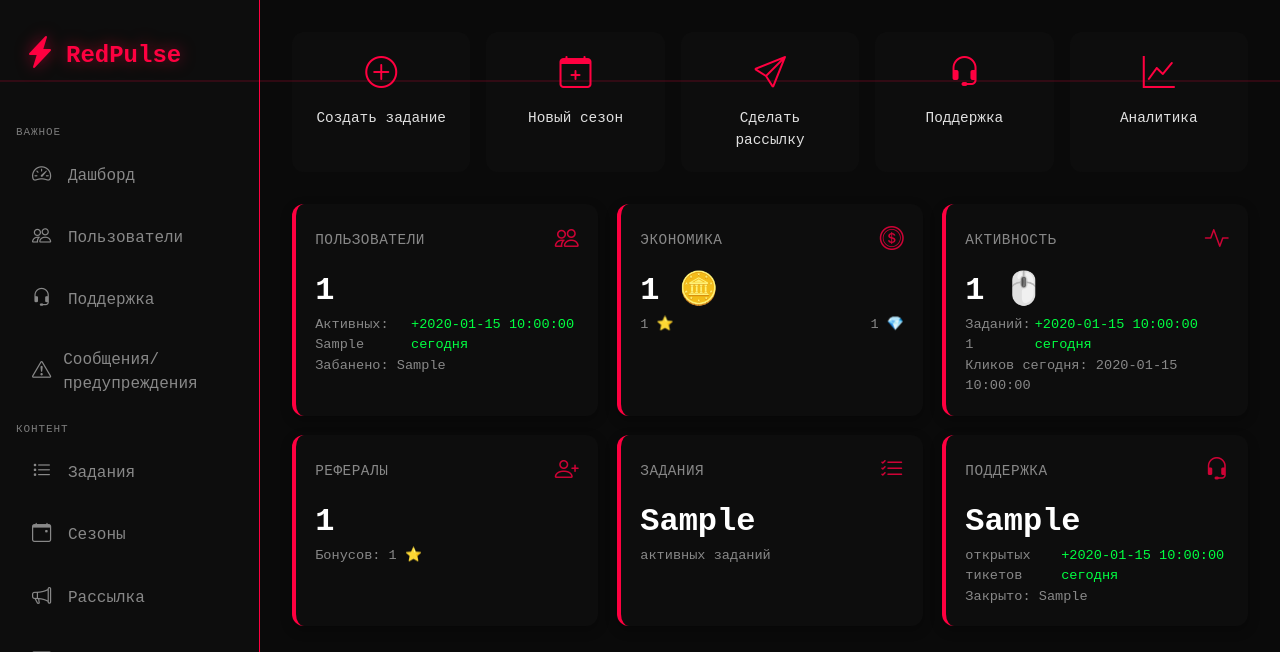
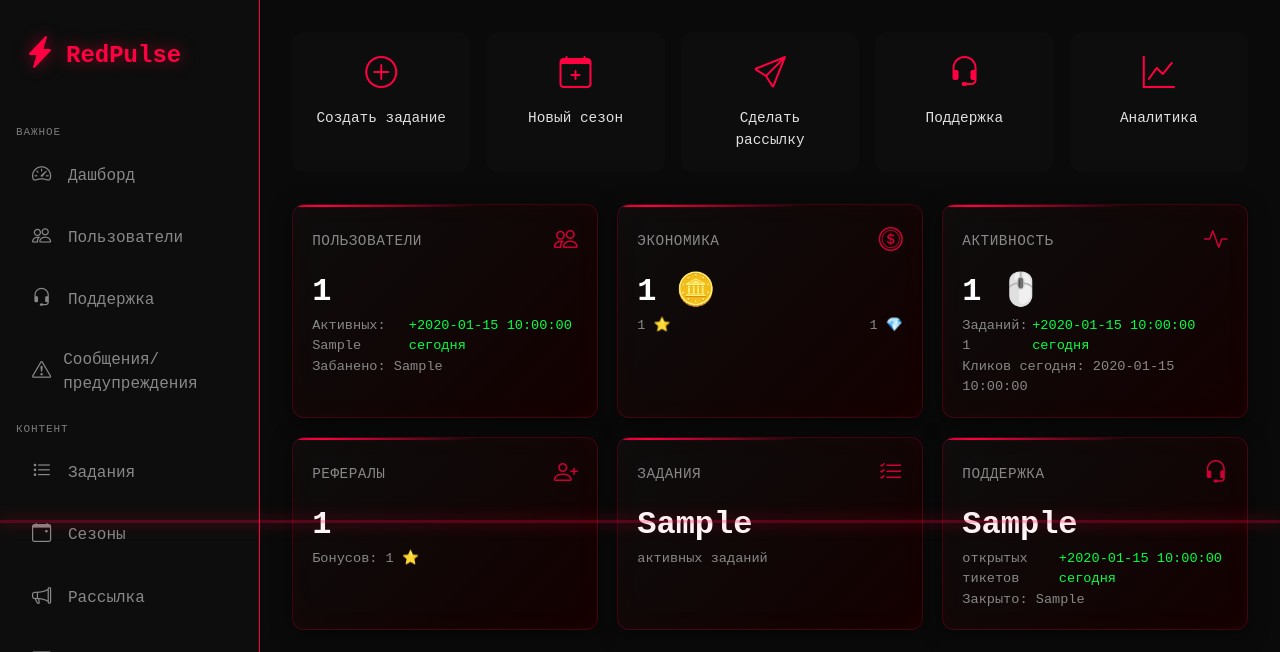
Before and after one commit to AVIMAR1/RedPulseBot, a Python web app: template templates/admin.html in a window 1280 px wide. Shown: the top 652 px of the page. Run offline with Jinja, Linux system fonts and the light colour scheme; the template is opened without the code that fills it: most values are stand-ins (such as "Sample title", 1, 10 or a date in 2020).

```diff
--- a/templates/admin.html
+++ b/templates/admin.html
@@ -717,15 +717,96 @@
         .scan-line {
             position: fixed;
             top: 0; left: 0;
-            width: 100%; height: 2px;
-            background: rgba(255, 0, 64, 0.15);
+            width: 100%; height: 3px;
+            background: rgba(255, 0, 64, 0.3);
             z-index: 9999;
             pointer-events: none;
-            animation: scanMove 6s linear infinite;
+            animation: scanMove 4s linear infinite;
+            box-shadow: 0 0 15px rgba(255,0,64,0.5);
         }
         @keyframes scanMove {
             0% { top: 0; }
             100% { top: 100%; }
+        }
+
+        /* Page transition glitch */
+        #pageGlitch {
+            position: fixed; top: 0; left: 0; width: 100%; height: 100%;
+            z-index: 99998; pointer-events: none; display: none;
+        }
+        #pageGlitch .glitch-bar {
+            position: absolute; width: 100%; height: 4px;
+            background: rgba(255, 0, 64, 0.8);
+            animation: glitchBarMove 0.1s infinite;
+        }
+        @keyframes glitchBarMove {
+            0% { transform: translateX(0); }
+            25% { transform: translateX(-20px); }
+            50% { transform: translateX(20px); }
+            75% { transform: translateX(-10px); }
+            100% { transform: translateX(0); }
+        }
+        #pageGlitch .glitch-text {
+            position: absolute; top: 50%; left: 50%; transform: translate(-50%,-50%);
+            font-family: 'Courier New', monospace; font-size: 24px; font-weight: 900;
+            color: #ff0040; text-shadow: -3px 0 #00ff41, 3px 0 #0000ff;
+            white-space: nowrap; letter-spacing: 4px;
+        }
+
+        /* Card hacker style */
+        .stat-card {
+            background: linear-gradient(135deg, #0d0d0d 0%, #140000 100%);
+            border: 1px solid rgba(255, 0, 64, 0.2);
+            box-shadow: 0 4px 20px rgba(0,0,0,0.5), inset 0 0 30px rgba(255,0,64,0.03);
+            position: relative;
+            overflow: hidden;
+        }
+        .stat-card::before {
+            content: '';
+            position: absolute; top: 0; left: -100%;
+            width: 100%; height: 2px;
+            background: linear-gradient(90deg, transparent, #ff0040, transparent);
+            animation: cardScan 3s linear infinite;
+        }
+        @keyframes cardScan {
+            0% { left: -100%; }
+            100% { left: 200%; }
+        }
+
+        .badge-new {
+            background: var(--primary) !important;
+            box-shadow: 0 0 10px rgba(255,0,64,0.5);
+            font-family: 'Courier New', monospace;
+        }
+        .badge-support-new {
+            background: rgba(255, 0, 64, 0.15) !important;
+            color: #ff0040 !important;
+            border: 1px solid rgba(255, 0, 64, 0.3);
+            font-family: 'Courier New', monospace;
+            font-weight: 700;
+        }
+
+        /* Table hacker style */
+        .table {
+            font-family: 'Courier New', monospace;
+        }
+        .table-dark {
+            background: rgba(255, 0, 64, 0.05);
+            border-bottom: 2px solid rgba(255, 0, 64, 0.3);
+        }
+        .table-hover tbody tr:hover {
+            background: rgba(255, 0, 64, 0.05);
+        }
+
+        /* Glitch text animation */
+        @keyframes txtGlitch {
+            0%, 90%, 100% { text-shadow: 0 0 10px rgba(255,0,64,0.3); transform: translate(0); }
+            92% { text-shadow: -2px 0 #00ff41, 2px 0 #0000ff; transform: translate(-2px, 1px); }
+            94% { text-shadow: 2px 0 #00ff41, -2px 0 #0000ff; transform: translate(2px, -1px); }
+            96% { text-shadow: 0 0 10px rgba(255,0,64,0.3); transform: translate(0); }
+        }
+        .glitch-title {
+            animation: txtGlitch 2s infinite;
         }
     </style>
 </head>
@@ -3282,6 +3363,57 @@
         setTimeout(nextMsg,300);
         window.addEventListener('resize',()=>{canvas.width=window.innerWidth;canvas.height=window.innerHeight;});
     })();
+
+    // ===== PAGE TRANSITION GLITCH =====
+    (function(){
+        const msgs=['[NAV] Switching context...','[SYS] Reloading modules...','[NET] Rerouting data stream...','[CRYPT] Re-encrypting session...','[OK] Access granted'];
+        const glitch=document.createElement('div');
+        glitch.id='pageGlitch';
+        glitch.style.cssText='position:fixed;top:0;left:0;width:100%;height:100%;background:rgba(5,0,0,0.95);z-index:99998;display:none;align-items:center;justify-content:center;flex-direction:column;';
+        document.body.appendChild(glitch);
+
+        const txt=document.createElement('div');
+        txt.style.cssText="font-family:'Courier New',monospace;font-size:22px;color:#ff0040;text-shadow:-3px 0 #00ff41,3px 0 #0000ff;letter-spacing:4px;animation:gBig 0.06s infinite;";
+        glitch.appendChild(txt);
+
+        const sub=document.createElement('div');
+        sub.style.cssText="font-family:'Courier New',monospace;font-size:11px;color:#ff0040;margin-top:12px;opacity:0.5;letter-spacing:3px;";
+        glitch.appendChild(sub);
+
+        // Создаём полоски глитча
+        for(let i=0;i<8;i++){
+            const bar=document.createElement('div');
+            bar.style.cssText=`position:absolute;width:${80+Math.random()*20}%;height:${2+Math.random()*6}px;background:rgba(255,0,64,${0.3+Math.random()*0.5});left:${Math.random()*20}%;top:${10+Math.random()*80}%;animation:glitchBarMove ${0.05+Math.random()*0.1}s infinite;`;
+            glitch.appendChild(bar);
+        }
+
+        // Перехватываем все ссылки в sidebar
+        document.querySelectorAll('.sidebar-nav a, .nav-link').forEach(link=>{
+            link.addEventListener('click',function(e){
+                const href=this.getAttribute('href');
+                if(!href||href==='#'||href.startsWith('#'))return;
+                if(href===window.location.pathname)return;
+
+                e.preventDefault();
+                let mi=0;
+                txt.textContent=msgs[0];
+                sub.textContent='PLEASE WAIT';
+                glitch.style.display='flex';
+
+                const next=()=>{
+                    if(mi<msgs.length){
+                        txt.textContent=msgs[mi];
+                        sub.textContent='['+((mi+1)/msgs.length*100).toFixed(0)+'%]';
+                        mi++;
+                        setTimeout(next,100+Math.random()*100);
+                    } else {
+                        window.location.href=href;
+                    }
+                };
+                setTimeout(next,150);
+            });
+        });
+    })();
     </script>
 </body>
 </html>
```
